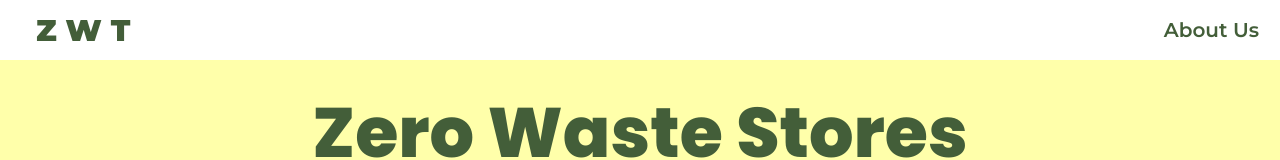
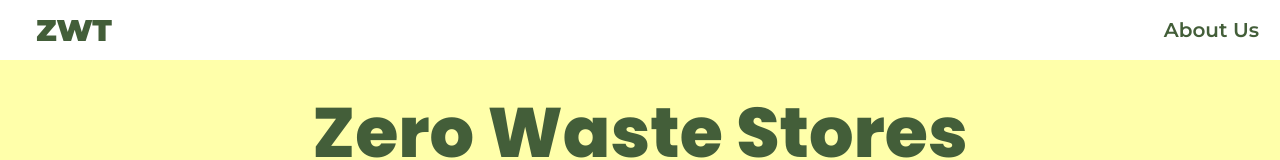
Before and after one commit to aryajagannadham/Zero-Waste-Tomorrow, a plain HTML site: page zero waste stores.html in a window 1280 px wide. Shown: the top 160 px of the page. Drawn offline with Linux system fonts and the light colour scheme.

Commit message:
Update zero waste stores.html

```diff
--- a/zero waste stores.html
+++ b/zero waste stores.html
@@ -48,7 +48,7 @@
         font-weight: 900;
         border: none;
         cursor: pointer;">
-          Z W T
+          ZWT
         </button>
       </a>
 
```
